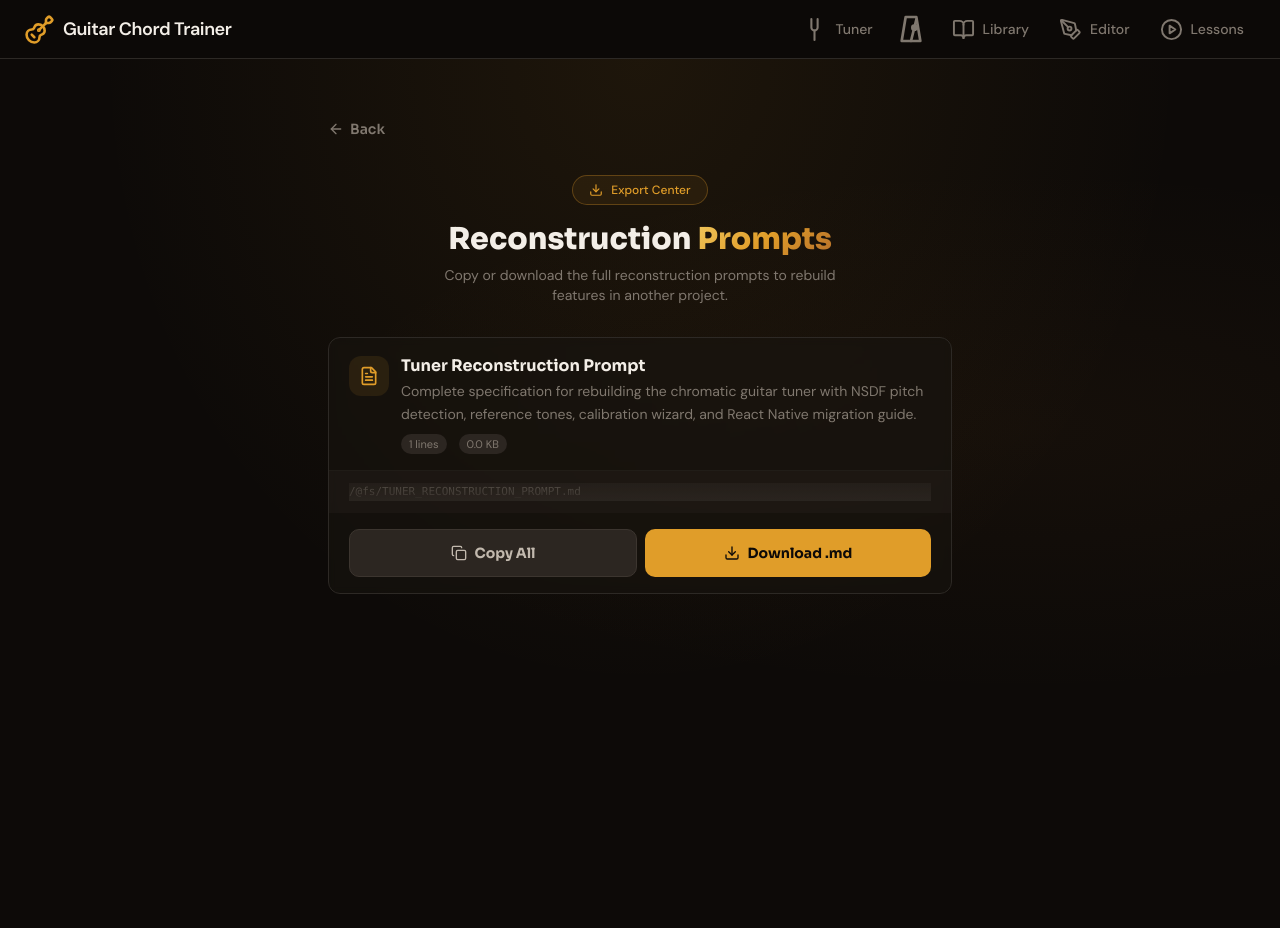
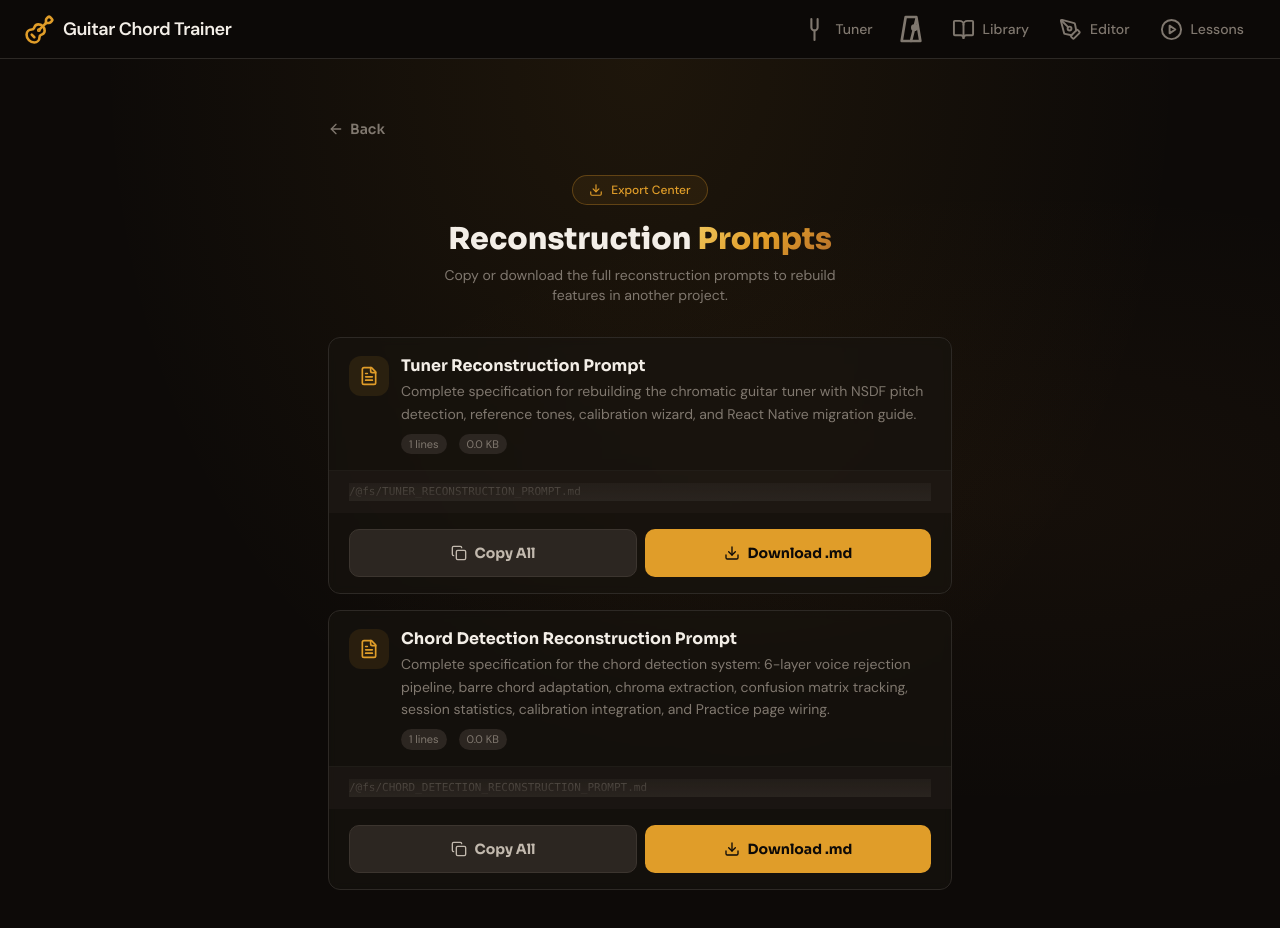
Before and after one commit to randysoller/FretMaster, a React (Vite) app: page /export in a window 1280 px wide. Shown: the top 928 px of the page. Before the commit the page ends 803 px from the top, so only its background shows below. Built offline with nearby package versions, Linux system fonts and the light colour scheme.

Commit message:
Add chord detection reconstruction prompt

```diff
--- a/src/pages/ExportPrompts.tsx
+++ b/src/pages/ExportPrompts.tsx
@@ -5,6 +5,7 @@ import { toast } from 'sonner';
 
 // Import raw markdown content
 import tunerPromptRaw from '../../TUNER_RECONSTRUCTION_PROMPT.md?raw';
+import chordDetectionPromptRaw from '../../CHORD_DETECTION_RECONSTRUCTION_PROMPT.md?raw';
 
 interface ExportCardProps {
   title: string;
@@ -148,6 +149,12 @@ export default function ExportPrompts() {
             content={tunerPromptRaw}
             filename="TUNER_RECONSTRUCTION_PROMPT.md"
           />
+          <ExportCard
+            title="Chord Detection Reconstruction Prompt"
+            description="Complete specification for the chord detection system: 6-layer voice rejection pipeline, barre chord adaptation, chroma extraction, confusion matrix tracking, session statistics, calibration integration, and Practice page wiring."
+            content={chordDetectionPromptRaw}
+            filename="CHORD_DETECTION_RECONSTRUCTION_PROMPT.md"
+          />
         </div>
       </div>
     </div>
```
Also changed, not shown: 1 other file (tests, documents, lock files or other folders).
